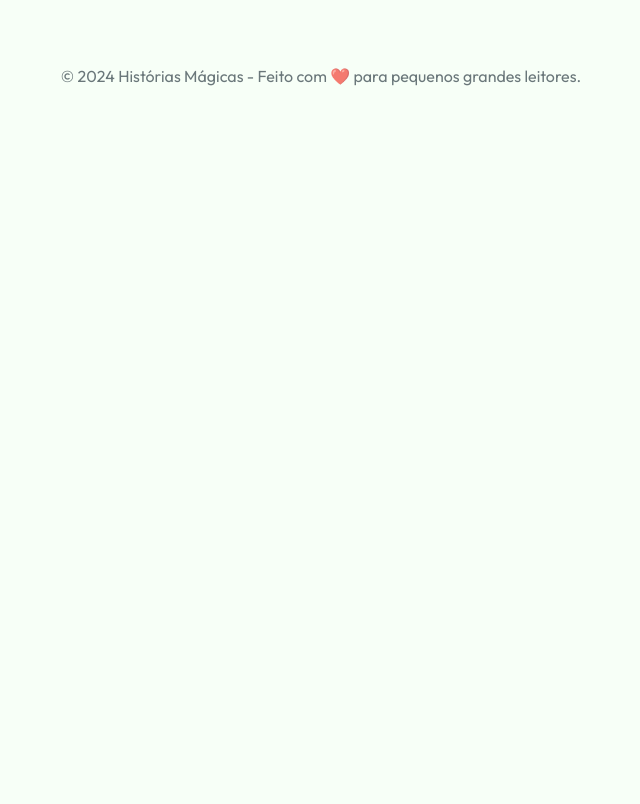
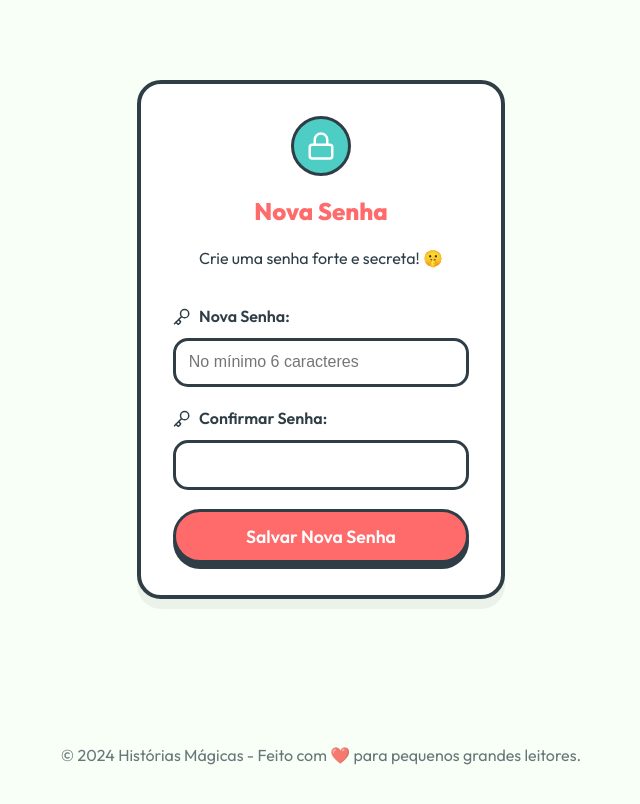
Before and after one commit to groklabedu/gafanhoto_explicador, a React (Vite) app: page /gafanhoto_explicador/reset-password in a window 1280 px wide. Shown: the top 804 px of the page, without its empty margins (319-959 px from the left). Built offline with nearby package versions, Linux system fonts and the light colour scheme.

Commit message:
Implement full password recovery flow

```diff
--- a/src/App.jsx
+++ b/src/App.jsx
@@ -5,6 +5,8 @@
 import Reader from './pages/Reader.jsx';
 import Admin from './pages/Admin.jsx';
 import Login from './pages/Login.jsx';
+import ForgotPassword from './pages/ForgotPassword.jsx';
+import ResetPassword from './pages/ResetPassword.jsx';
 import ProtectedRoute from './components/Auth/ProtectedRoute.jsx';
 
 function App() {
@@ -31,6 +33,8 @@
           <Route path="/" element={<Home />} />
           <Route path="/read/:storyId" element={<Reader />} />
           <Route path="/login" element={<Login />} />
+          <Route path="/forgot-password" element={<ForgotPassword />} />
+          <Route path="/reset-password" element={<ResetPassword />} />
           <Route
             path="/admin/*"
             element={
--- /dev/null
+++ b/src/pages/ForgotPassword.jsx
@@ -0,0 +1,69 @@
+import React, { useState } from 'react';
+import { Link } from 'react-router-dom';
+import { supabase } from '../lib/supabase.js';
+import { Mail, ArrowLeft, Send } from 'lucide-react';
+
+function ForgotPassword() {
+  const [email, setEmail] = useState('');
+  const [loading, setLoading] = useState(false);
+  const [message, setMessage] = useState(null);
+  const [error, setError] = useState(null);
+
+  async function handleResetRequest(e) {
+    e.preventDefault();
+    setLoading(true);
+    setError(null);
+    setMessage(null);
+
+    // O redirectTo deve ser a rota de reset-password no seu site
+    const { error: resetError } = await supabase.auth.resetPasswordForEmail(email, {
+      redirectTo: `${window.location.origin}/gafanhoto_explicador/reset-password`,
+    });
+
+    if (resetError) {
+      setError('Erro ao enviar e-mail: ' + resetError.message);
+    } else {
+      setMessage('E-mail de recuperação enviado! Verifique sua caixa de entrada. 📬');
+    }
+    setLoading(false);
+  }
+
+  return (
+    <div className="container" style={{ maxWidth: '400px', padding: '5rem 1rem' }}>
+      <div className="card">
+        <header style={{ marginBottom: '2rem' }}>
+          <Link to="/login" style={{ textDecoration: 'none', display: 'flex', alignItems: 'center', gap: '0.5rem', marginBottom: '1rem', color: '#666', fontSize: '0.9rem' }}>
+            <ArrowLeft size={16} /> Voltar ao Login
+          </Link>
+          <h2>Esqueci a Senha</h2>
+          <p>Não se preocupe! Vamos te ajudar a voltar para a história.</p>
+        </header>
+
+        <form onSubmit={handleResetRequest} style={{ display: 'flex', flexDirection: 'column', gap: '1.2rem' }}>
+          <div>
+            <label style={{ display: 'flex', alignItems: 'center', gap: '0.5rem', marginBottom: '0.5rem', fontWeight: 600 }}>
+              <Mail size={18} /> Seu E-mail:
+            </label>
+            <input
+              type="email"
+              value={email}
+              onChange={(e) => setEmail(e.target.value)}
+              required
+              style={{ width: '100%', padding: '0.8rem', borderRadius: '15px', border: '3px solid #2F3E46', fontSize: '1rem' }}
+              placeholder="seu@email.com"
+            />
+          </div>
+
+          {error && <p style={{ color: '#FF6B6B', fontSize: '0.9rem', fontWeight: 'bold' }}>{error}</p>}
+          {message && <p style={{ color: '#4ECDC4', fontSize: '0.9rem', fontWeight: 'bold' }}>{message}</p>}
+
+          <button type="submit" className="primary" disabled={loading} style={{ width: '100%', justifyContent: 'center' }}>
+            {loading ? 'Enviando...' : <><Send size={18} /> Enviar Instruções</>}
+          </button>
+        </form>
+      </div>
+    </div>
+  );
+}
+
+export default ForgotPassword;
--- a/src/pages/Login.jsx
+++ b/src/pages/Login.jsx
@@ -71,6 +71,12 @@
 
           {error && <p style={{ color: '#FF6B6B', fontSize: '0.9rem', textAlign: 'center', fontWeight: 'bold' }}>{error}</p>}
 
+          <div style={{ textAlign: 'center' }}>
+            <Link to="/forgot-password" style={{ color: '#666', fontSize: '0.9rem', textDecoration: 'none' }}>
+              Esqueci minha senha 🙊
+            </Link>
+          </div>
+
           <button type="submit" className="primary" disabled={loading} style={{ width: '100%', justifyContent: 'center', marginTop: '1rem' }}>
             {loading ? 'Entrando...' : 'Entrar no Mundo Mágico'}
           </button>
--- /dev/null
+++ b/src/pages/ResetPassword.jsx
@@ -0,0 +1,96 @@
+import React, { useState } from 'react';
+import { useNavigate } from 'react-router-dom';
+import { supabase } from '../lib/supabase.js';
+import { Key, Lock, Check } from 'lucide-react';
+
+function ResetPassword() {
+  const [newPassword, setNewPassword] = useState('');
+  const [confirmPassword, setConfirmPassword] = useState('');
+  const [loading, setLoading] = useState(false);
+  const [error, setError] = useState(null);
+  const [success, setSuccess] = useState(false);
+  const navigate = useNavigate();
+
+  async function handlePasswordUpdate(e) {
+    e.preventDefault();
+    if (newPassword !== confirmPassword) {
+      setError('As senhas não coincidem!');
+      return;
+    }
+
+    setLoading(true);
+    setError(null);
+
+    const { error: updateError } = await supabase.auth.updateUser({
+      password: newPassword
+    });
+
+    if (updateError) {
+      setError('Erro ao atualizar senha: ' + updateError.message);
+      setLoading(false);
+    } else {
+      setSuccess(true);
+      setLoading(false);
+      setTimeout(() => navigate('/admin'), 2000);
+    }
+  }
+
+  return (
+    <div className="container" style={{ maxWidth: '400px', padding: '5rem 1rem' }}>
+      <div className="card">
+        <header style={{ textAlign: 'center', marginBottom: '2rem' }}>
+          <div style={{ background: '#4ECDC4', width: '60px', height: '60px', borderRadius: '30px', display: 'flex', alignItems: 'center', justifyContent: 'center', margin: '0 auto 1rem', border: '3px solid #2F3E46' }}>
+            <Lock size={30} color="white" />
+          </div>
+          <h2>Nova Senha</h2>
+          <p>Crie uma senha forte e secreta! 🤫</p>
+        </header>
+
+        {success ? (
+          <div style={{ textAlign: 'center', padding: '1rem' }}>
+            <div style={{ color: '#4ECDC4', marginBottom: '1rem' }}><Check size={48} style={{ margin: '0 auto' }} /></div>
+            <h3>Senha atualizada!</h3>
+            <p>Redirecionando para o painel...</p>
+          </div>
+        ) : (
+          <form onSubmit={handlePasswordUpdate} style={{ display: 'flex', flexDirection: 'column', gap: '1.2rem' }}>
+            <div>
+              <label style={{ display: 'flex', alignItems: 'center', gap: '0.5rem', marginBottom: '0.5rem', fontWeight: 600 }}>
+                <Key size={18} /> Nova Senha:
+              </label>
+              <input
+                type="password"
+                value={newPassword}
+                onChange={(e) => setNewPassword(e.target.value)}
+                required
+                style={{ width: '100%', padding: '0.8rem', borderRadius: '15px', border: '3px solid #2F3E46', fontSize: '1rem' }}
+                placeholder="No mínimo 6 caracteres"
+              />
+            </div>
+
+            <div>
+              <label style={{ display: 'flex', alignItems: 'center', gap: '0.5rem', marginBottom: '0.5rem', fontWeight: 600 }}>
+                <Key size={18} /> Confirmar Senha:
+              </label>
+              <input
+                type="password"
+                value={confirmPassword}
+                onChange={(e) => setConfirmPassword(e.target.value)}
+                required
+                style={{ width: '100%', padding: '0.8rem', borderRadius: '15px', border: '3px solid #2F3E46', fontSize: '1rem' }}
+              />
+            </div>
+
+            {error && <p style={{ color: '#FF6B6B', fontSize: '0.9rem', fontWeight: 'bold' }}>{error}</p>}
+
+            <button type="submit" className="primary" disabled={loading} style={{ width: '100%', justifyContent: 'center' }}>
+              {loading ? 'Salvando...' : 'Salvar Nova Senha'}
+            </button>
+          </form>
+        )}
+      </div>
+    </div>
+  );
+}
+
+export default ResetPassword;
```
